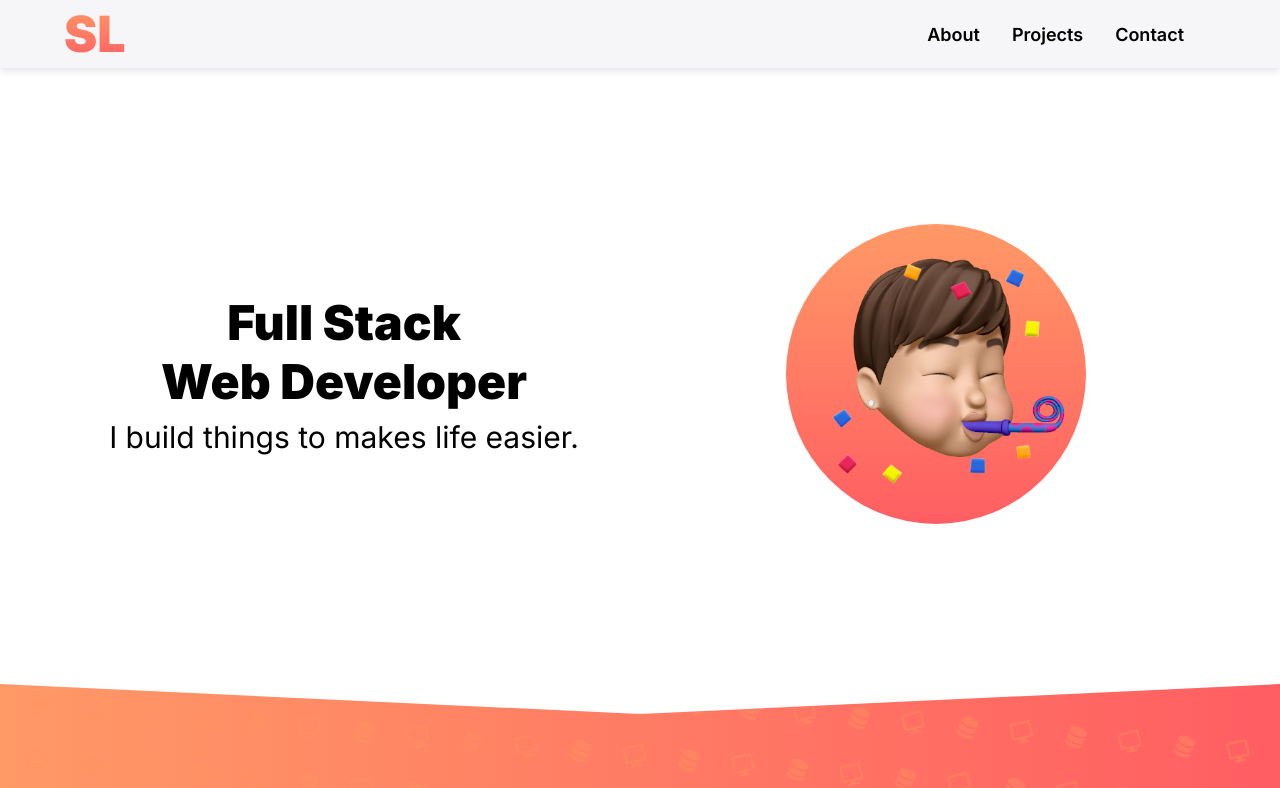
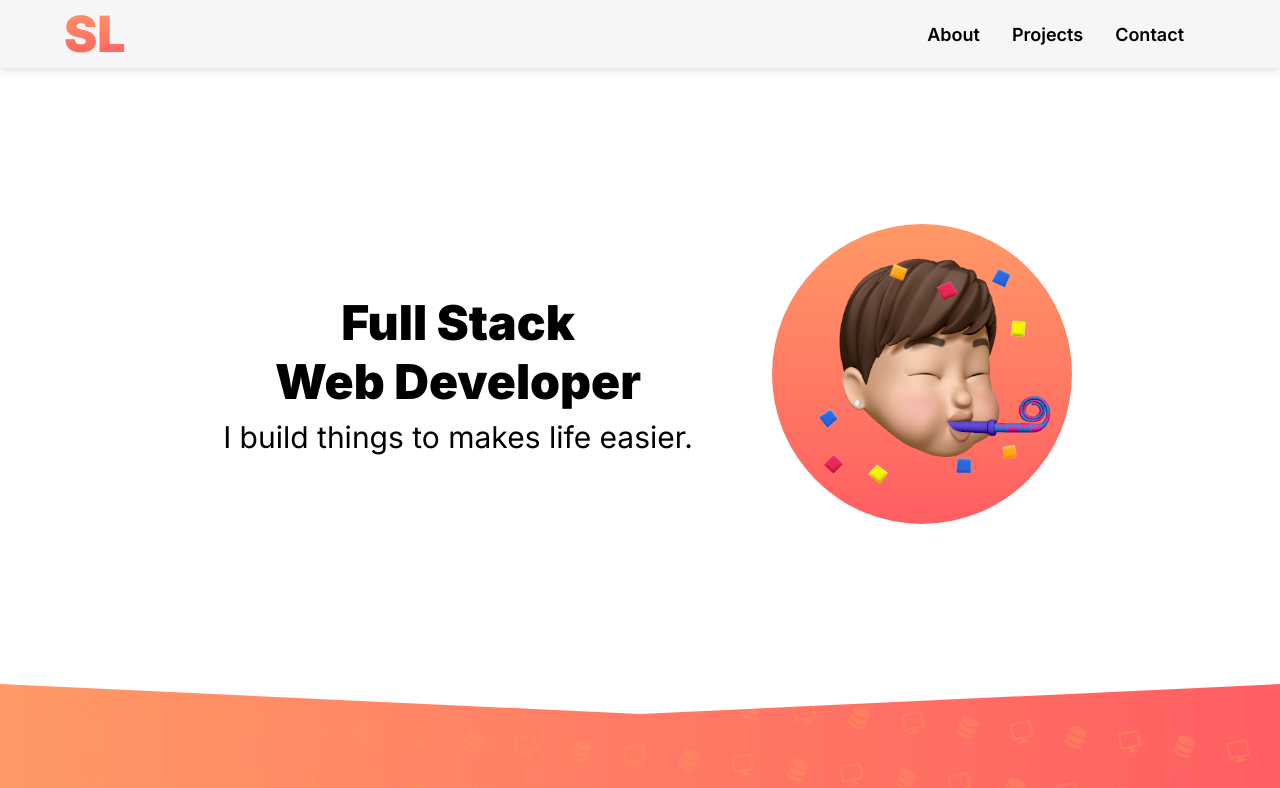
Before and after one commit to samleungskl/portfolio-v4, a React (Create React App) app: page / in a window 1280 px wide. Shown: the top 788 px of the page. Built offline with nearby package versions, Linux system fonts and the light colour scheme; no server answers; a web font is replaced by a local one.

Commit message:
adjust alignment for splash section to center align for bigger screen

```diff
--- a/src/SplashSection/SplashSection.css
+++ b/src/SplashSection/SplashSection.css
@@ -10,7 +10,6 @@
     display: flex;
     flex-direction: column;
     align-items: center;
-    width: 100%;
     margin-top: 64px;
     margin-bottom: 64px;
 }
@@ -21,15 +20,13 @@
         flex-direction: row;
         justify-content: center;
         align-items: center;
-        width: 100%
     }
 
     .titleAndSubTitleContainer {
-        width: 50%;
+        margin-right: 64px;
     }
 
     .profileImageContainer {
-        width: 50%;
     }
 
     .splashTitle {
```
